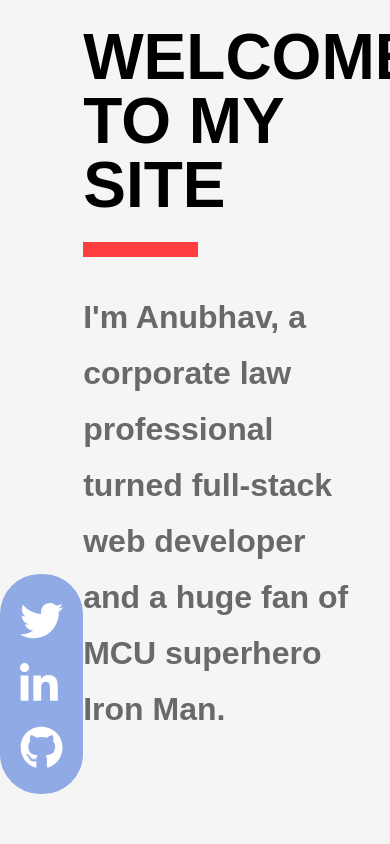
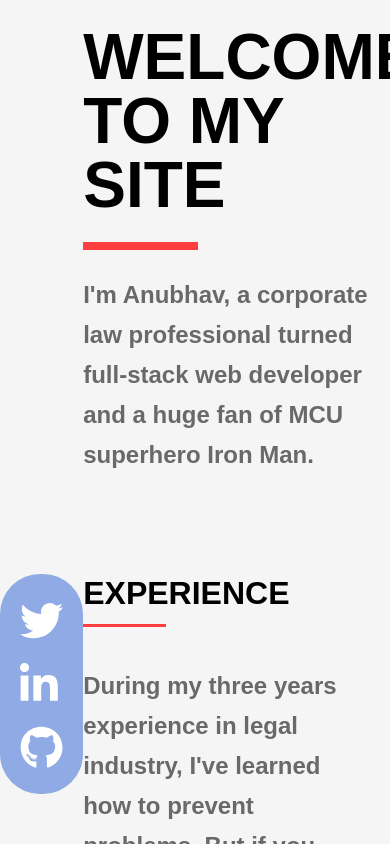
Before and after one commit to Anubhav311/mysite, a React (Create React App) app: page /about in a window 390 px wide. Built offline with nearby package versions, Linux system fonts and the light colour scheme.

Commit message:
added responsiveness to content

```diff
--- a/src/components/about/about.css
+++ b/src/components/about/about.css
@@ -130,12 +130,26 @@
     display: inline-block;
 }
 
+@media (max-width: 900px) {
+    .content h1 {
+        font-size: 2rem;
+    }
+}
+
 .content p {
     font-size: 2rem;
     font-weight: 800;
     line-height: 3.5rem;
     color: #696969;
     margin-bottom: 200px;
+}
+
+@media (max-width: 900px) {
+    .content p {
+        font-size: 1.5rem;
+        line-height: 2.5rem;
+        margin-bottom: 70px;
+    }
 }
 
 .heading-content-container::-webkit-scrollbar {
@@ -163,6 +177,12 @@
     margin: 15px 0px;
 }
 
+@media (max-width: 900px) {
+    .content h1::after {
+        height: 3px;
+    }
+}
+
 .heading-text::after {
     content: '';
     height: 15px;
@@ -170,6 +190,12 @@
     background: #ff3f3f;
     width: 40%;
     margin: 25px 0px;
+}
+
+@media (max-width: 900px) {
+    .heading-text::after {
+        height: 8px;
+    }
 }
 
 .bottom-nav-about-container {
```
